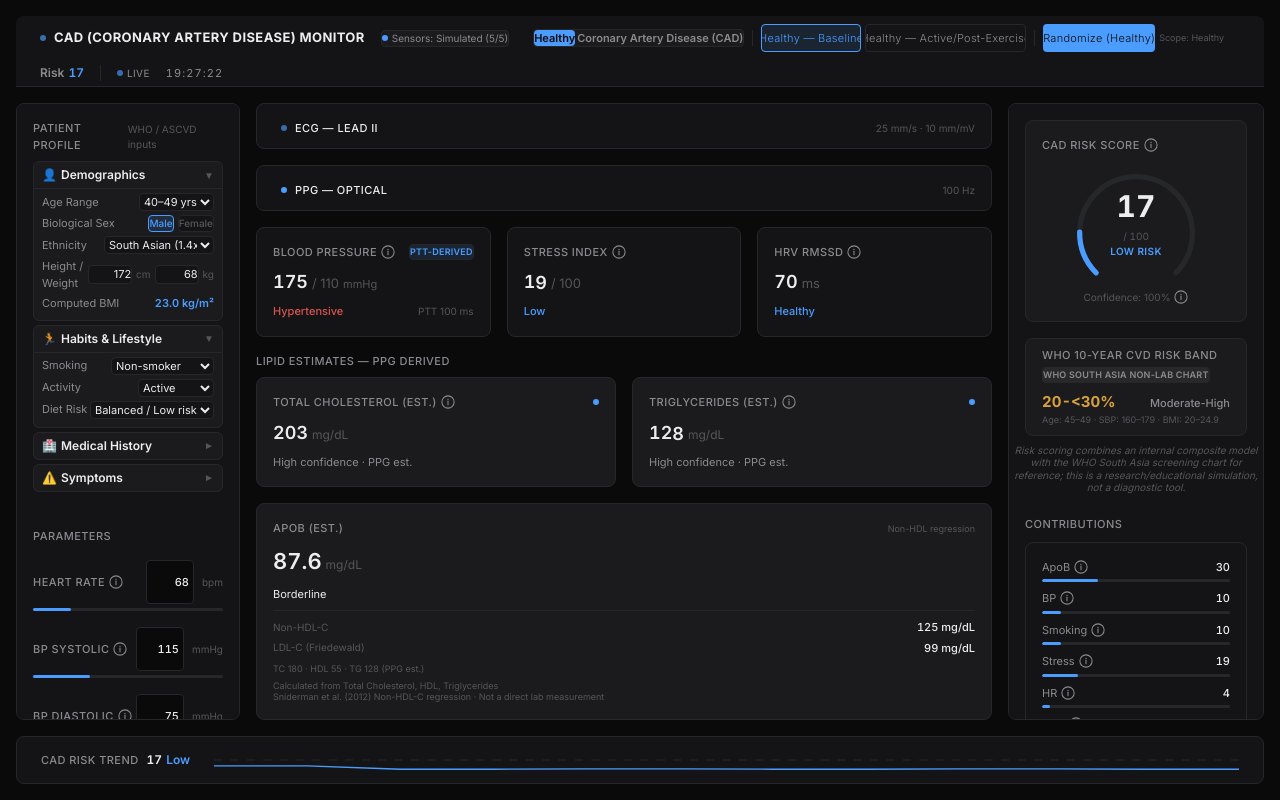
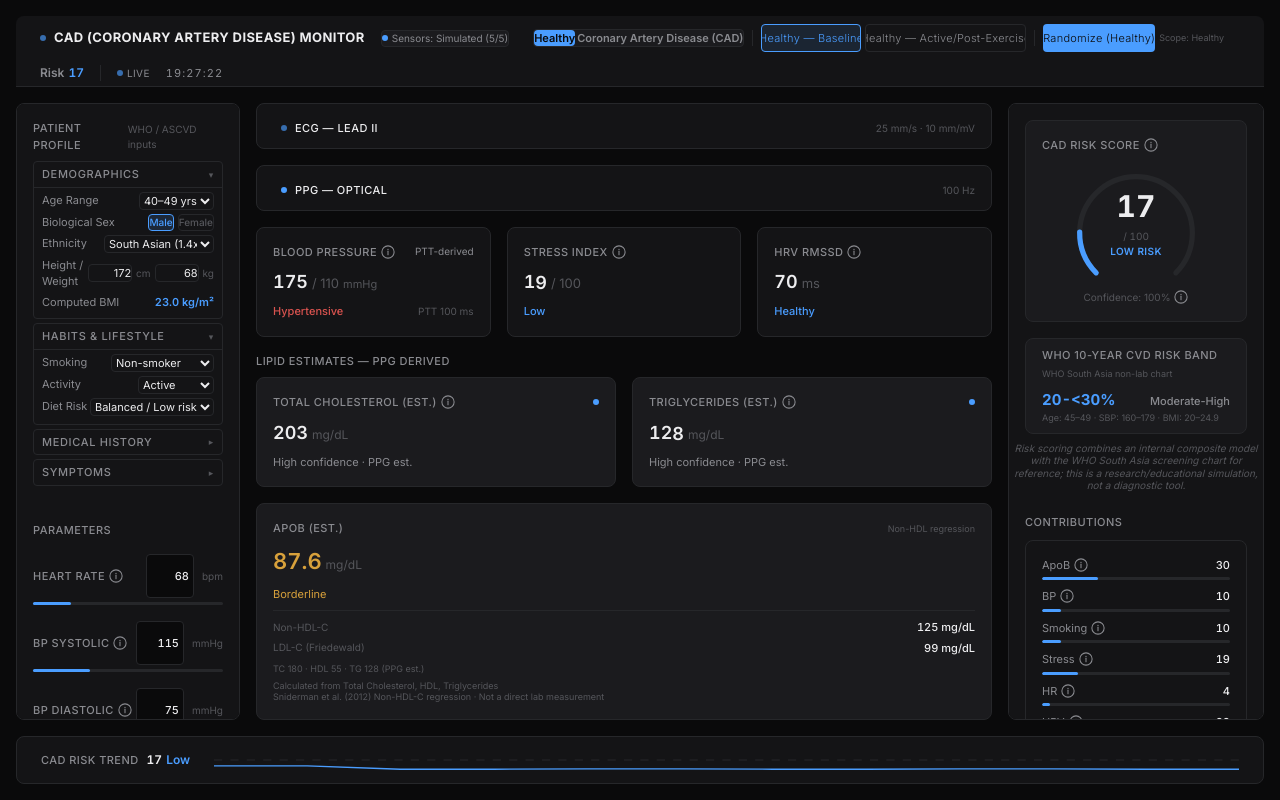
Before and after one commit to anirudh0405/codes, a React (Vite) app in the folder cad-risk-simulator/: page / in a window 1280 px wide. Built offline with nearby package versions, Linux system fonts and the light colour scheme.

Commit message:
ui updates

```diff
--- a/cad-risk-simulator/src/App.tsx
+++ b/cad-risk-simulator/src/App.tsx
@@ -889,14 +889,14 @@ export default function App() {
               <div className="flex items-center justify-between flex-wrap" style={{ marginBottom: 'var(--space-xs)', gap: '4px' }}>
                 <span className="eyebrow-label">WHO 10-Year CVD Risk Band</span>
                 <span
-                  className="px-1.5 py-0.5 rounded text-[9px] font-semibold tracking-wide uppercase"
-                  style={{ background: 'rgba(255,255,255,0.06)', color: 'var(--text-secondary)', border: '1px solid var(--border)' }}
+                  className="text-[9px]"
+                  style={{ color: 'var(--text-tertiary)' }}
                 >
                   WHO South Asia non-lab chart
                 </span>
               </div>
               <div className="flex items-baseline justify-between" style={{ marginTop: 'var(--space-xs)' }}>
-                <span className="text-[15px] font-bold tabular-nums" style={{ color: riskResult?.whoRiskBand?.color ?? 'var(--accent)' }}>
+                <span className="text-[15px] font-bold tabular-nums" style={{ color: getRiskColor(riskResult?.whoRiskBand?.tier ?? 'Low') }}>
                   {riskResult?.whoRiskBand?.band ?? '<10%'}
                 </span>
                 <span className="text-[11px] font-medium" style={{ color: 'var(--text-secondary)' }}>
@@ -1095,11 +1095,12 @@ export default function App() {
                 <button
                   type="button"
                   onClick={() => setBPMode(bpMode === 'ptt' ? 'manual' : 'ptt')}
-                  className="px-1.5 py-0.5 rounded text-[9px] font-semibold tracking-wide uppercase transition-colors outline-none cursor-pointer"
+                  className="text-[10px] transition-colors outline-none cursor-pointer"
                   style={{
-                    background: bpMode === 'ptt' ? 'rgba(74,157,255,0.12)' : 'var(--surface-alt)',
-                    color: bpMode === 'ptt' ? 'var(--accent)' : 'var(--text-secondary)',
-                    border: '1px solid var(--border)',
+                    background: 'none',
+                    border: 'none',
+                    padding: 0,
+                    color: bpMode === 'ptt' ? 'var(--text-secondary)' : 'var(--text-tertiary)',
                   }}
                   title="Toggle between PTT-derived optical estimation and manual slider override"
                 >
--- a/cad-risk-simulator/src/components/ControlPanel/ControlPanel.tsx
+++ b/cad-risk-simulator/src/components/ControlPanel/ControlPanel.tsx
@@ -205,7 +205,7 @@ function LabSliderRow({
           {isLocked && (
             <span
               title="Manually set — auto-sync from PPG is paused"
-              style={{ fontSize: 9, color: 'var(--accent-cyan)', opacity: 0.8 }}
+              style={{ fontSize: 9, color: 'var(--text-tertiary)', opacity: 0.8 }}
             >
               ✎
             </span>
--- a/cad-risk-simulator/src/components/Dashboard/ApoBCard.tsx
+++ b/cad-risk-simulator/src/components/Dashboard/ApoBCard.tsx
@@ -32,10 +32,10 @@ export function ApoBCard() {
   // ≥ 100 mg/dL — elevated (primary treatment target threshold)
   const apoBColor =
     apoB >= 100
-      ? 'var(--risk-high)'
+      ? 'var(--alert-red)'
       : apoB >= 80
-      ? 'var(--risk-moderate)'
-      : 'var(--text-primary)';
+      ? 'var(--alert-amber)'
+      : 'var(--text-secondary)';
 
   const apoBLabel =
     apoB >= 100 ? '⚠ Elevated' : apoB >= 80 ? 'Borderline' : 'Near-Optimal';
--- a/cad-risk-simulator/src/components/Dashboard/ContributionBreakdown.tsx
+++ b/cad-risk-simulator/src/components/Dashboard/ContributionBreakdown.tsx
@@ -60,10 +60,10 @@ export function ContributionBreakdown() {
       {/* Legend for estimated values */}
       <div style={{
         fontSize: '8px',
-        color: 'var(--text-muted)',
+        color: 'var(--text-tertiary)',
         marginTop: '6px',
         paddingTop: '4px',
-        borderTop: '1px solid var(--hairline)',
+        borderTop: '1px solid var(--border)',
         letterSpacing: '0.05em',
       }}>
         * PPG-estimated, not measured
--- a/cad-risk-simulator/src/components/Dashboard/PatientProfilePanel.tsx
+++ b/cad-risk-simulator/src/components/Dashboard/PatientProfilePanel.tsx
@@ -101,22 +101,20 @@ function Toggle({
 
 function SectionAccordion({
   title,
-  icon,
   isOpen,
   onToggle,
   children,
 }: {
   title: string;
-  icon: string;
   isOpen: boolean;
   onToggle: () => void;
   children: React.ReactNode;
 }) {
   return (
     <div
-      className="rounded-md overflow-hidden transition-all"
+      className="rounded overflow-hidden"
       style={{
-        background: 'var(--surface-alt)',
+        background: 'var(--surface)',
         border: '1px solid var(--border)',
         marginBottom: 'var(--space-xs)',
       }}
@@ -124,21 +122,19 @@ function SectionAccordion({
       <button
         type="button"
         onClick={onToggle}
-        className="w-full flex items-center justify-between text-left font-medium text-[12px]"
+        className="w-full flex items-center justify-between text-left eyebrow-label"
         style={{
           padding: 'var(--space-xs) var(--space-sm)',
-          color: 'var(--text-primary)',
+          color: 'var(--text-secondary)',
           background: 'none',
           border: 'none',
           cursor: 'pointer',
+          letterSpacing: '0.06em',
         }}
       >
-        <span className="flex items-center" style={{ gap: 'var(--space-xs)' }}>
-          <span>{icon}</span>
-          <span className="font-semibold">{title}</span>
-        </span>
-        <span style={{ fontSize: '10px', color: 'var(--text-tertiary)' }}>
-          {isOpen ? '▼' : '►'}
+        <span>{title}</span>
+        <span style={{ fontSize: '9px', color: 'var(--text-tertiary)', lineHeight: 1 }}>
+          {isOpen ? '▾' : '▸'}
         </span>
       </button>
 
@@ -146,7 +142,7 @@ function SectionAccordion({
         <div
           style={{
             padding: 'var(--space-xs) var(--space-sm) var(--space-sm)',
-            borderTop: '1px solid rgba(255,255,255,0.05)',
+            borderTop: '1px solid var(--border)',
             display: 'flex',
             flexDirection: 'column',
             gap: 'var(--space-xs)',
@@ -196,7 +192,6 @@ export function PatientProfilePanel() {
         {/* 1. Demographics */}
         <SectionAccordion
           title="Demographics"
-          icon="👤"
           isOpen={openSections.demographics}
           onToggle={() => toggleSection('demographics')}
         >
@@ -320,7 +315,6 @@ export function PatientProfilePanel() {
         {/* 2. Habits & Lifestyle */}
         <SectionAccordion
           title="Habits & Lifestyle"
-          icon="🏃"
           isOpen={openSections.habits}
           onToggle={() => toggleSection('habits')}
         >
@@ -384,7 +378,6 @@ export function PatientProfilePanel() {
         {/* 3. Medical History */}
         <SectionAccordion
           title="Medical History"
-          icon="🏥"
           isOpen={openSections.medicalHistory}
           onToggle={() => toggleSection('medicalHistory')}
         >
@@ -418,7 +411,6 @@ export function PatientProfilePanel() {
         {/* 4. Symptoms */}
         <SectionAccordion
           title="Symptoms"
-          icon="⚠️"
           isOpen={openSections.symptoms}
           onToggle={() => toggleSection('symptoms')}
         >
--- a/cad-risk-simulator/src/components/Dashboard/RiskGauge.tsx
+++ b/cad-risk-simulator/src/components/Dashboard/RiskGauge.tsx
@@ -12,17 +12,17 @@ import {
 } from 'recharts';
 import { useSimStore } from '../../store/simStore';
 
-const BAND_COLORS = {
-  Low: 'var(--risk-low)',
-  Moderate: 'var(--risk-moderate)',
-  High: 'var(--risk-high)',
-};
+function getRiskColor(band: string): string {
+  if (band === 'High') return 'var(--alert-red)';
+  if (band === 'Moderate') return 'var(--alert-amber)';
+  return 'var(--accent)';
+}
 
 export function RiskGauge() {
   const riskResult = useSimStore(s => s.riskResult);
   const score = riskResult?.score ?? 0;
   const band = riskResult?.band ?? 'Low';
-  const color = BAND_COLORS[band];
+  const color = getRiskColor(band);
 
   const whoBand = riskResult?.whoRiskBand;
 
@@ -34,7 +34,7 @@ export function RiskGauge() {
       <div className="card">
         <div className="card-header">
           <span className="card-title">CAD Risk Score</span>
-          <span style={{ fontSize: '10px', color: 'var(--text-muted)' }}>
+          <span style={{ fontSize: '10px', color: 'var(--text-tertiary)' }}>
             INTERHEART Composite Model
           </span>
         </div>
@@ -58,7 +58,7 @@ export function RiskGauge() {
                     tick={false}
                   />
                   <RadialBar
-                    background={{ fill: 'rgba(255,255,255,0.04)' }}
+                    background={{ fill: 'var(--border)' }}
                     dataKey="value"
                     cornerRadius={8}
                   />
@@ -69,7 +69,7 @@ export function RiskGauge() {
               <div className={`risk-score-number ${band.toLowerCase()}`} id="risk-score-value">
                 {score}
               </div>
-              <div style={{ fontSize: '12px', color: 'var(--text-muted)', marginTop: 2 }}>/ 100</div>
+              <div style={{ fontSize: '12px', color: 'var(--text-tertiary)', marginTop: 2 }}>/ 100</div>
               <div className={`risk-band-badge ${band.toLowerCase()}`} id="risk-band-badge">
                 {band === 'Low' ? '● ' : band === 'Moderate' ? '◆ ' : '▲ '}
                 {band} Risk
@@ -78,7 +78,7 @@ export function RiskGauge() {
           </div>
 
           {riskResult && (
-            <div style={{ marginTop: 'var(--gap-md)', fontSize: '11px', color: 'var(--text-muted)', textAlign: 'center' }}>
+            <div style={{ marginTop: 'var(--gap-md)', fontSize: '11px', color: 'var(--text-secondary)', textAlign: 'center' }}>
               Confidence: {Math.round(riskResult.confidence * 100)}% |{' '}
               {new Date(riskResult.timestamp).toLocaleTimeString()}
             </div>
@@ -91,8 +91,8 @@ export function RiskGauge() {
         <div className="flex items-center justify-between" style={{ marginBottom: '6px' }}>
           <span className="card-title" style={{ fontSize: '12px' }}>WHO 10-Year CVD Risk Band</span>
           <span
-            className="rounded px-1.5 py-0.5 text-[9px] font-semibold uppercase tracking-wider"
-            style={{ background: 'rgba(255,255,255,0.06)', color: 'var(--text-secondary)', border: '1px solid var(--border)' }}
+            className="text-[9px]"
+            style={{ color: 'var(--text-tertiary)' }}
           >
             WHO South Asia non-lab chart
           </span>
@@ -101,7 +101,7 @@ export function RiskGauge() {
           <div className="flex items-baseline gap-1.5">
             <span
               className="text-[16px] font-bold tabular-nums"
-              style={{ color: whoBand?.color ?? 'var(--accent)' }}
+              style={{ color: getRiskColor(whoBand?.tier ?? 'Low') }}
             >
               {whoBand?.band ?? '<10%'}
             </span>
```
Also changed, not shown: cad-risk-simulator/src/components/Dashboard/SensorStatus.tsx (+6 -6 lines), cad-risk-simulator/src/components/Dashboard/VitalSigns.tsx (+22 -22 lines), cad-risk-simulator/src/components/Dashboard/WaveformCharts.tsx (+6 -6 lines).
